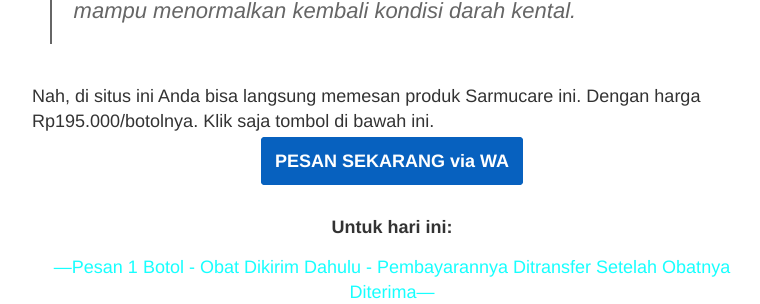
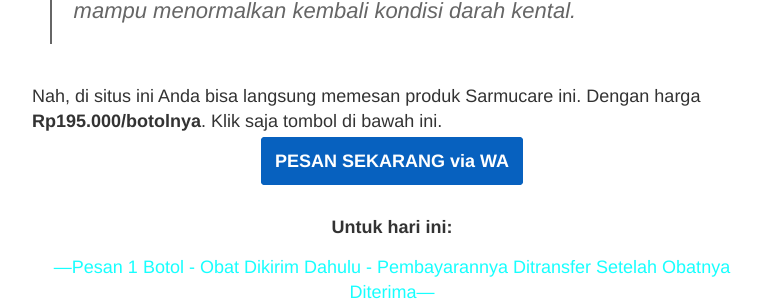
Before and after one commit to zeinherbal/zeinherbal.github.io, a Jekyll site: the page built from _posts/2019-12-03-obat-pengencer-darah.md, in a window 1280 px wide and 900 px high, scrolled down 361 px. Shown: the part 174-478 px from the top of the window, without its empty margins (248-1008 px from the left). Built offline with Jekyll 4.4.1, drawn with Linux system fonts in a browser that asks for light colours; a script that is not in the unit is left out.

```diff
--- a/_posts/2019-12-03-obat-pengencer-darah.md
+++ b/_posts/2019-12-03-obat-pengencer-darah.md
@@ -14,7 +14,7 @@ Solusinya yaitu, obat herbal dari sarang semut, namanya **<span style="color: re
 
 > Beragam zat dan senyawa aktif dalam sarang semut terbukti mampu menormalkan kembali kondisi darah kental.
 
-Nah, di situs ini Anda bisa langsung memesan produk Sarmucare ini. Dengan harga Rp195.000/botolnya. Klik saja tombol di bawah ini.
+Nah, di situs ini Anda bisa langsung memesan produk Sarmucare ini. Dengan harga **Rp195.000/botolnya**. Klik saja tombol di bawah ini.
 
 <a href="https://api.whatsapp.com/send?phone=6282215649991&amp;text=Saya%20pesan%20obat%20herbal%20Sarang%20Semut%20Sarmucare%20dengan%20format%20pesanan%3A%0A-%20Kode%20produk%3A%20YBG%0A-%20Jumlah%20pesanan%3A%20%0A-%20Nama%20lengkap%3A%0A-%20Alamat%3A%0A-%20No.%20Hp%2FTelepon%3A" style="background-color: #0761bf; border: solid 4px #0761bf; border-radius: 4px; color: white; padding: 10px;">**PESAN SEKARANG via WA**</a>
 <br>
```
